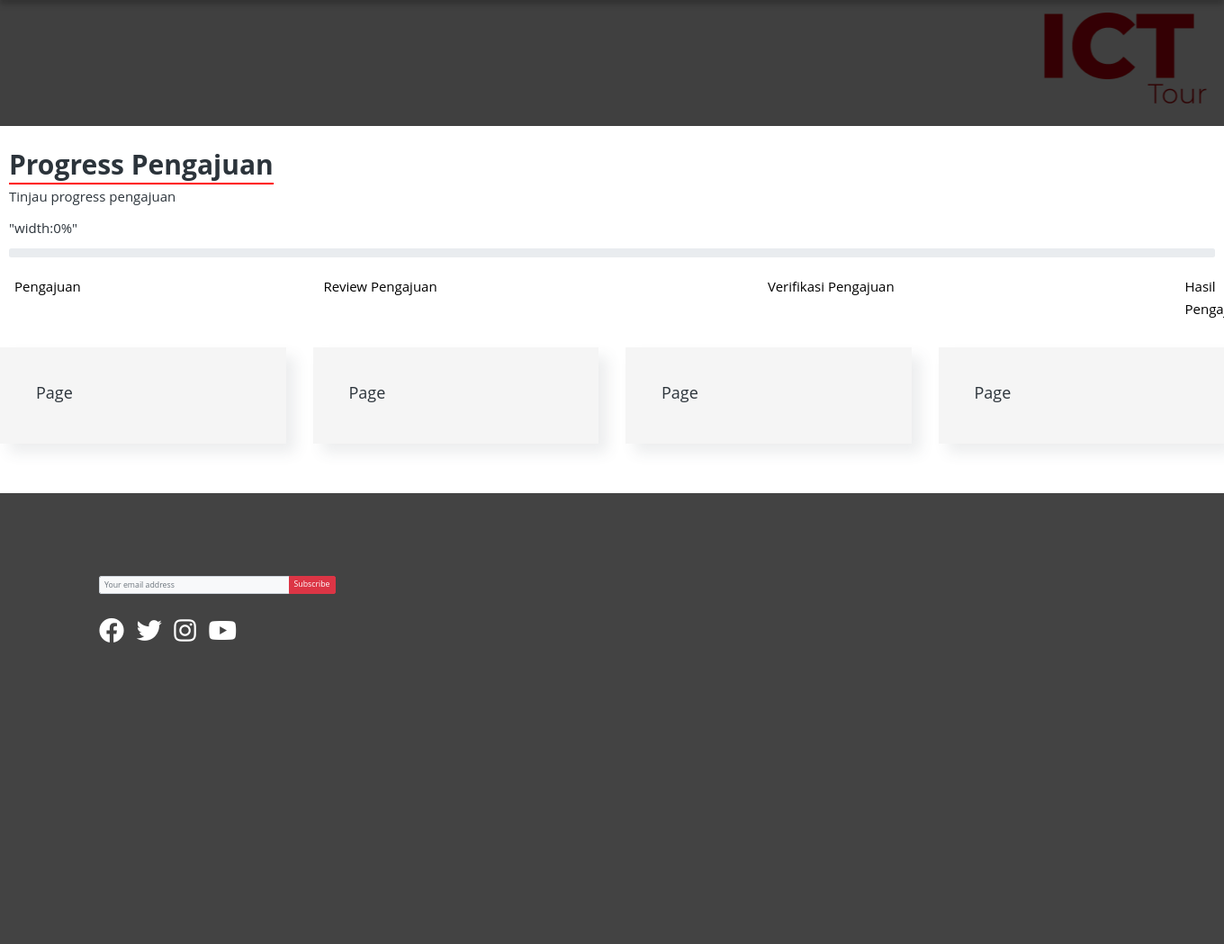
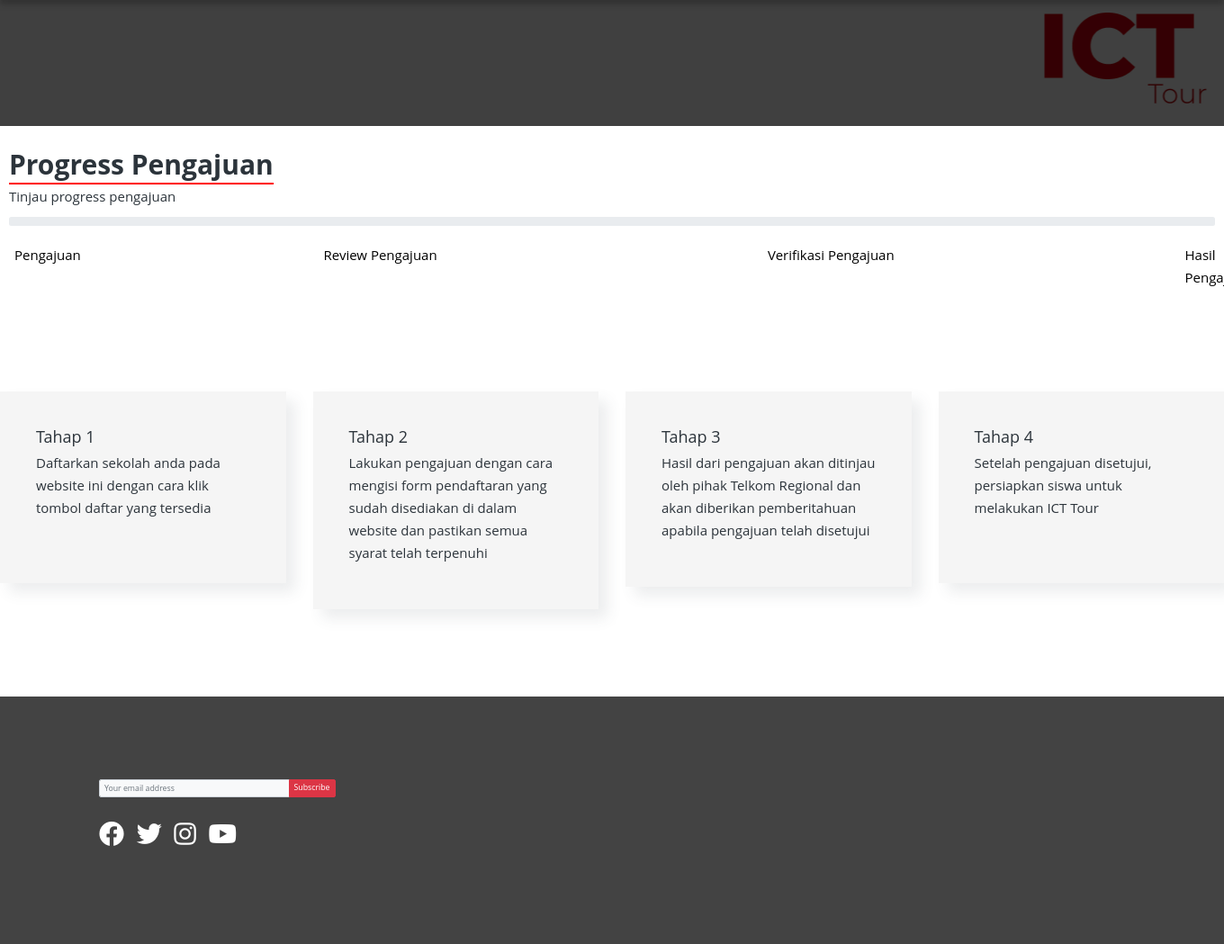
Before and after one commit to mnadlan98/ICT, a CodeIgniter app: page /ICT/index.php/maincontroller/review in a window 1360 px wide; the page is wider, and only the part inside the window is pictured. Shown: the part 82-1131 px from the top of that part at 90% size. Before the commit the page ends 796 px from the top of that part, so only its background shows below. Run offline with CodeIgniter, Linux system fonts and the light colour scheme; data that the repository does not hold is empty; some libraries are stand-ins or nearby versions.

Commit message:
edit review

```diff
--- a/application/views/home/review.php
+++ b/application/views/home/review.php
@@ -22,28 +22,14 @@
         <script src="http://localhost/ICT/script/main.js"></script>
         <script src="http://localhost/ICT/js/vendor/modernizr-2.8.3-respond-1.4.2.min.js"></script>
     </head>
-    <?php
-        $status = array();
-        $koneksi = mysqli_connect("localhost", "root", "", "ict");
-        $user = $this->session->userdata("user")['id'];
-        $query = $this->db->get_where('pengajuan', array('id_user' => $user));
-        $data   = $query->result_array();
-        foreach ($data as $row){
-          echo "<tr>
-              <td>".$row['status_pengajuan']."</td>
-                </tr>";
-        }
-        $status = (float)$row['status_pengajuan'] * 25;
-        $status = '"width:'.$status.'%"';
 
-      ?>
 
 <body >
     <section class="wow fadeInRight" id="progress">
       <div class="section-header">
         <h2 ><strong style="font-size: 30px; border-bottom:2px solid red">Progress Pengajuan</strong></h2>
         <p>Tinjau progress pengajuan</p>
-        <p><?php echo $status ?></p>
+
       </div>
       <div class="progress" style="margin-left:10px; margin-right:10px;">
         <div class="progress-bar" role="progressbar"  style=<?php echo $status ?>>
@@ -53,29 +39,35 @@
             <div class="col"><p>Pengajuan</p></div>
             <div class="col"><p>Review Pengajuan</p></div>
             <div class="col"><p style="margin-left:10em;">Verifikasi Pengajuan</p></div>
-            <div class="col" ><p style="margin-left:18em;">Hasil Pengajuan</p></div>
+            <div class="col" ><p style="margin-left:18em;">Hasil Pengajuan</p><br><br><br><br></div>
           </div>
       <div class="row">
+
         <div class="col-lg-3">
             <div class="box wow fadeInLeft" >
-              <h4>Page</h4>
+            <h4>Tahap 1</h4>
+            <p class="description">Daftarkan sekolah anda pada website ini dengan cara klik tombol daftar yang tersedia</p><br>
             </div>
         </div>
         <div class="col-lg-3">
           <div class="box wow fadeInRight">
-            <h4>Page</h4>
+          <h4>Tahap 2</h4>
+          <p class="description">Lakukan pengajuan dengan cara mengisi form pendaftaran yang sudah disediakan di dalam website dan pastikan semua syarat telah terpenuhi</p>
           </div>
         </div>
         <div class="col-lg-3">
           <div class="box wow fadeInLeft" data-wow-delay="0.2s" >
-            <h4>Page</h4>
+          <h4>Tahap 3</h4>
+          <p class="description">Hasil dari pengajuan akan ditinjau oleh pihak Telkom Regional dan akan diberikan pemberitahuan apabila pengajuan telah disetujui</p>
           </div>
         </div>
         <div class="col-lg-3">
           <div class="box wow fadeInRight" data-wow-delay="0.2s" >
-              <h4>Page</h4>
+          <h4>Tahap 4</h4>
+          <p class="description">Setelah pengajuan disetujui, persiapkan siswa untuk melakukan ICT Tour</p><br>
           </div>
         </div>
       </div>
+      </br><br>
     </section>
 </body>
```
Also changed, not shown: application/controllers/Review.php (+14 -56 lines), application/models/Review_model.php (+17 -12 lines).
